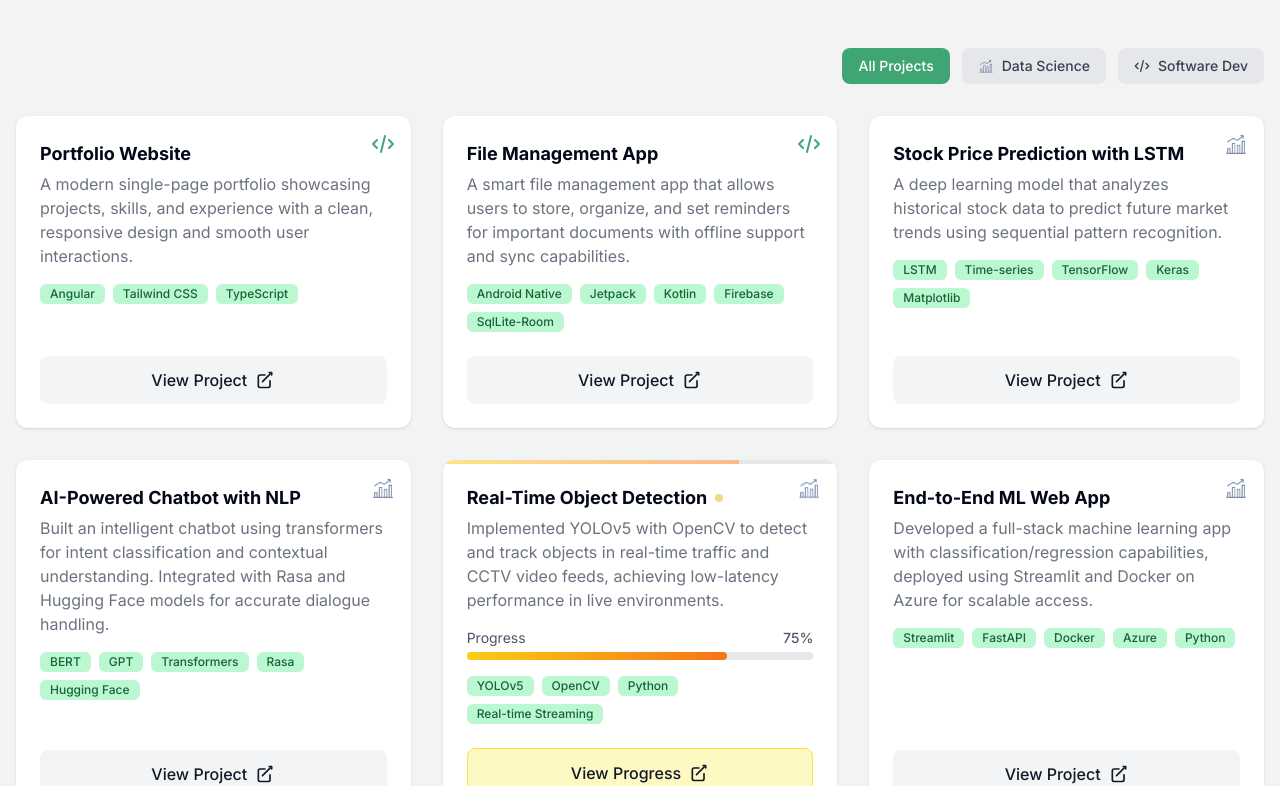
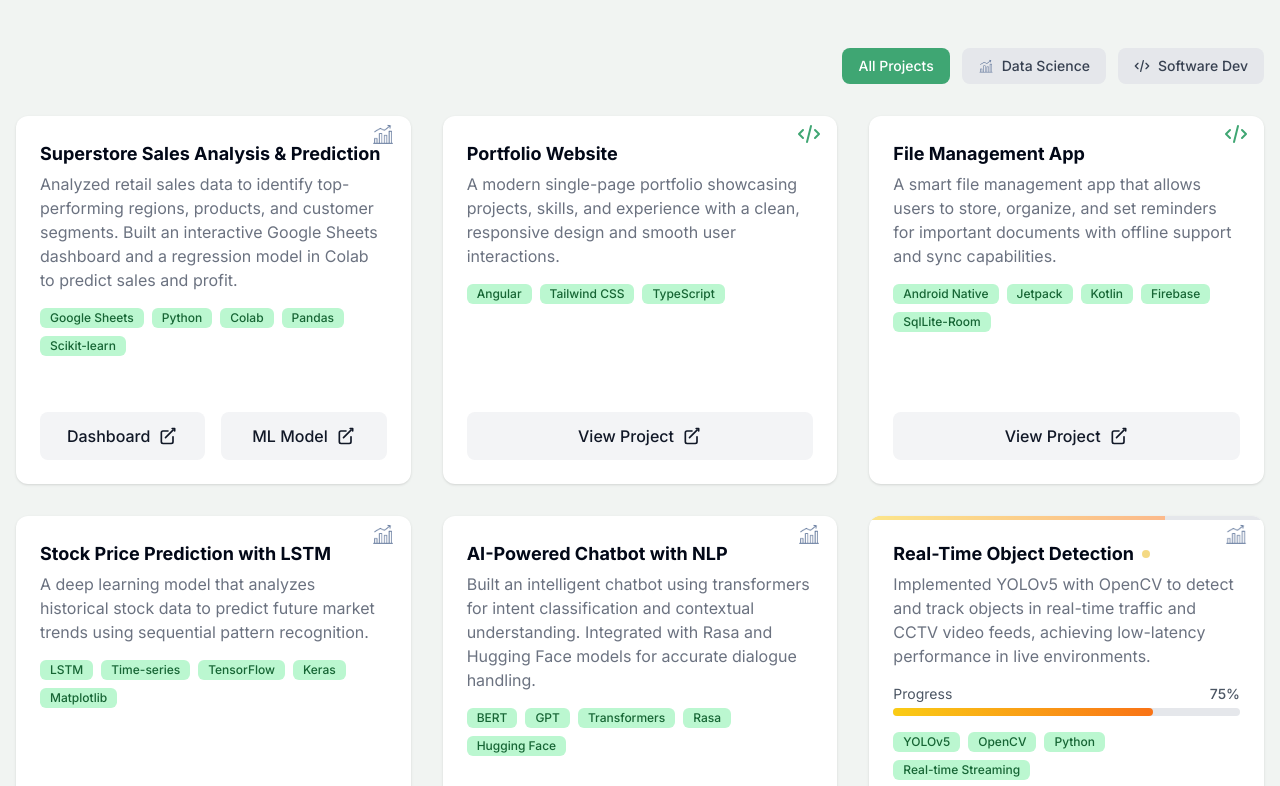
Before and after one commit to Vignesh96-R/vignesh-portfolio, an Angular app: page / in a window 1280 px wide. Shown: the part 2854-3640 px from the top of the page. Built offline with nearby package versions, Linux system fonts and the light colour scheme.

Commit message:
update project

```diff
--- a/src/app/components/sections/home-section/home-section.component.html
+++ b/src/app/components/sections/home-section/home-section.component.html
@@ -44,9 +44,9 @@
               <path stroke-linecap="round" stroke-linejoin="round" stroke-width="2" [attr.d]="getIconPath(item.icon)"></path>
             </svg>
             <h3 class="font-headline text-xl font-semibold leading-none tracking-tight">{{ item.title }}</h3>
-            <div class="flex flex-row gap-2 ml-auto">
-              <ng-container *ngFor="let skill of item.skills">
-                <img [src]="skill.svgPath" [alt]="skill.name" class="w-7 h-7 object-contain" title="{{ skill.name }}" />
+            <div class="flex flex-row gap-2 ml-auto" >
+              <ng-container *ngFor="let skill of item.skills" >
+                <img [src]="skill.svgPath" [alt]="skill.name"  class="w-7 h-7 object-contain" title="{{ skill.name }}" />
               </ng-container>
             </div>
           </div>
--- a/src/app/components/sections/projects-section/projects-section.component.html
+++ b/src/app/components/sections/projects-section/projects-section.component.html
@@ -33,9 +33,46 @@
 
     <!-- Project Cards -->
     <div class="grid grid-cols-1 md:grid-cols-2 lg:grid-cols-3 gap-8">
+      <!-- Superstore Project Card with two buttons styled like other project buttons -->
+      <div class="rounded-xl bg-white shadow p-0 flex flex-col overflow-hidden relative group hover:shadow-lg transition-all duration-300">
+        <!-- Data Science Icon at top right -->
+        <div class="absolute top-1.5 right-4 z-10">
+          <img src="/favicon.png" alt="Data Science" class="h-6 w-6 object-contain" title="Data Science Project" />
+        </div>
+        <div class="flex-1 flex flex-col p-6">
+          <div class="text-lg font-bold mb-1 flex items-center">
+            Superstore Sales Analysis & Prediction
+          </div>
+          <div class="text-gray-500 mb-4">Analyzed retail sales data to identify top-performing regions, products, and customer segments. Built an interactive Google Sheets dashboard and a regression model in Colab to predict sales and profit.</div>
+          <div class="flex-1"></div>
+          <div class="flex flex-wrap gap-2 mb-6">
+            <span class="inline-flex items-center rounded-md bg-green-200 px-2.5 py-0.5 text-xs font-medium text-green-800">Google Sheets</span>
+            <span class="inline-flex items-center rounded-md bg-green-200 px-2.5 py-0.5 text-xs font-medium text-green-800">Python</span>
+            <span class="inline-flex items-center rounded-md bg-green-200 px-2.5 py-0.5 text-xs font-medium text-green-800">Colab</span>
+            <span class="inline-flex items-center rounded-md bg-green-200 px-2.5 py-0.5 text-xs font-medium text-green-800">Pandas</span>
+            <span class="inline-flex items-center rounded-md bg-green-200 px-2.5 py-0.5 text-xs font-medium text-green-800">Scikit-learn</span>
+          </div>
+          <div class="flex gap-4 pt-4 mt-4 ">
+            <a href="https://docs.google.com/spreadsheets/d/1WNkF3dOBJaBukJZ0ypfnozbrtGRLvNzOcudX0GShNnE/edit?gid=0#gid=0" target="_blank" rel="noopener noreferrer"
+               class="w-1/2 inline-flex items-center justify-center rounded-lg transition text-gray-900 font-medium py-3 px-4 text-base bg-gray-100 hover:bg-gray-200">
+              <span>Dashboard</span>
+              <svg class="w-5 h-5 ml-2" fill="none" stroke="currentColor" viewBox="0 0 24 24">
+                <path stroke-linecap="round" stroke-linejoin="round" stroke-width="2" d="M18 13v6a2 2 0 0 1-2 2H6a2 2 0 0 1-2-2V8a2 2 0 0 1 2-2h6m5-3h3v3m-11 8 9-9" />
+              </svg>
+            </a>
+            <a href="https://colab.research.google.com/drive/1YMa7as-g39XsTKjlTImeJzBjY55DY314" target="_blank" rel="noopener noreferrer"
+               class="w-1/2 inline-flex items-center justify-center rounded-lg transition text-gray-900 font-medium py-3 px-4 text-base bg-gray-100 hover:bg-gray-200">
+              <span>ML Model</span>
+              <svg class="w-5 h-5 ml-2" fill="none" stroke="currentColor" viewBox="0 0 24 24">
+                <path stroke-linecap="round" stroke-linejoin="round" stroke-width="2" d="M18 13v6a2 2 0 0 1-2 2H6a2 2 0 0 1-2-2V8a2 2 0 0 1 2-2h6m5-3h3v3m-11 8 9-9" />
+              </svg>
+            </a>
+          </div>
+        </div>
+      </div>
       <div *ngFor="let project of projects" class="rounded-xl bg-white shadow p-0 flex flex-col overflow-hidden relative group hover:shadow-lg transition-all duration-300">
         <!-- Project Type Icon -->
-        <div class="absolute top-4 right-4 z-10">
+        <div class="absolute top-1.5 right-4 z-10">
           <!-- Show header SVG icon for </> type projects -->
           <svg *ngIf="project.type === '</>'" class="h-6 w-6 text-primary" fill="none" stroke="currentColor" viewBox="0 0 24 24">
             <path stroke-linecap="round" stroke-linejoin="round" stroke-width="2" d="M10 20l4-16m4 4l4 4-4 4M6 16l-4-4 4-4"></path>
```
